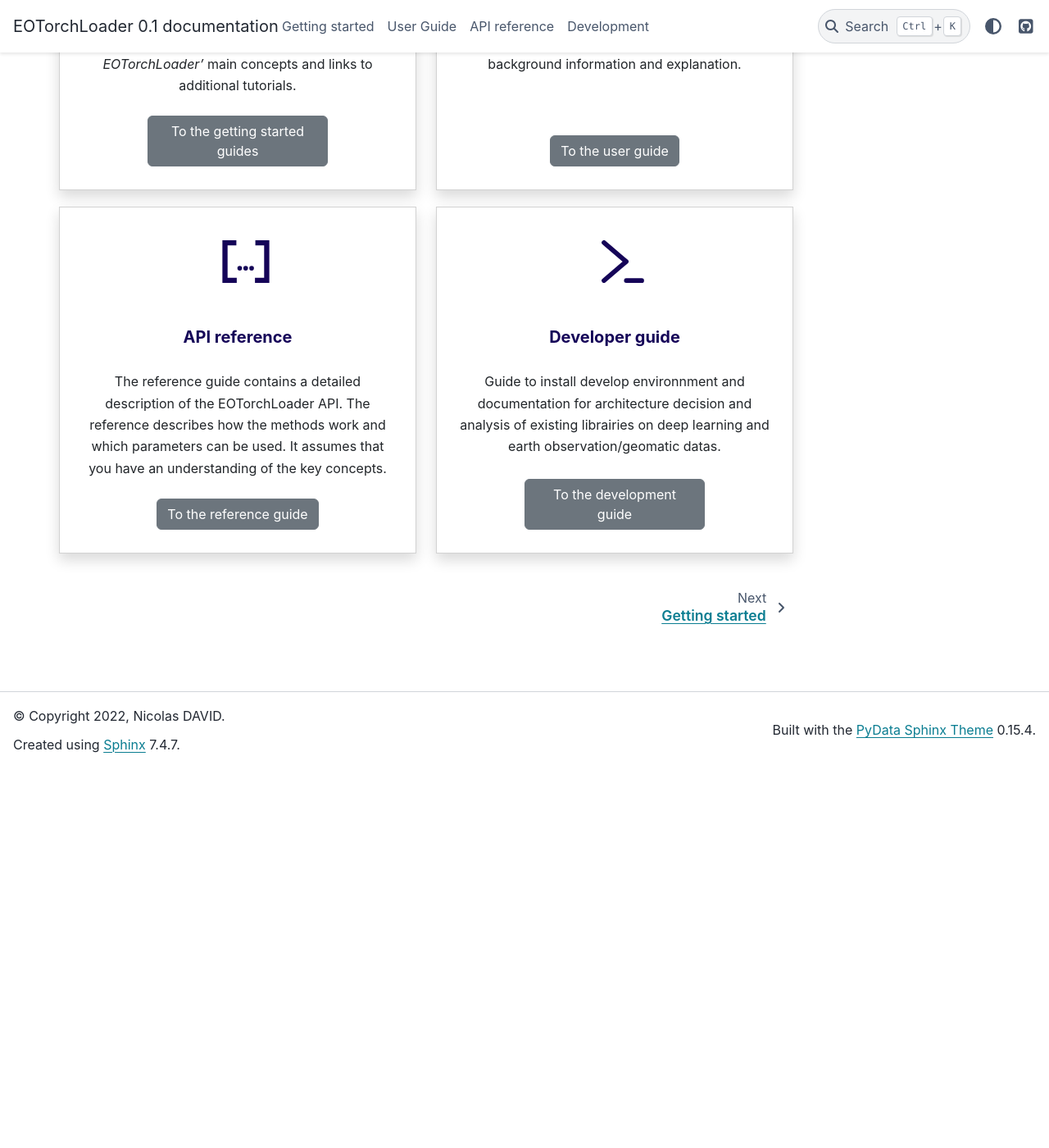
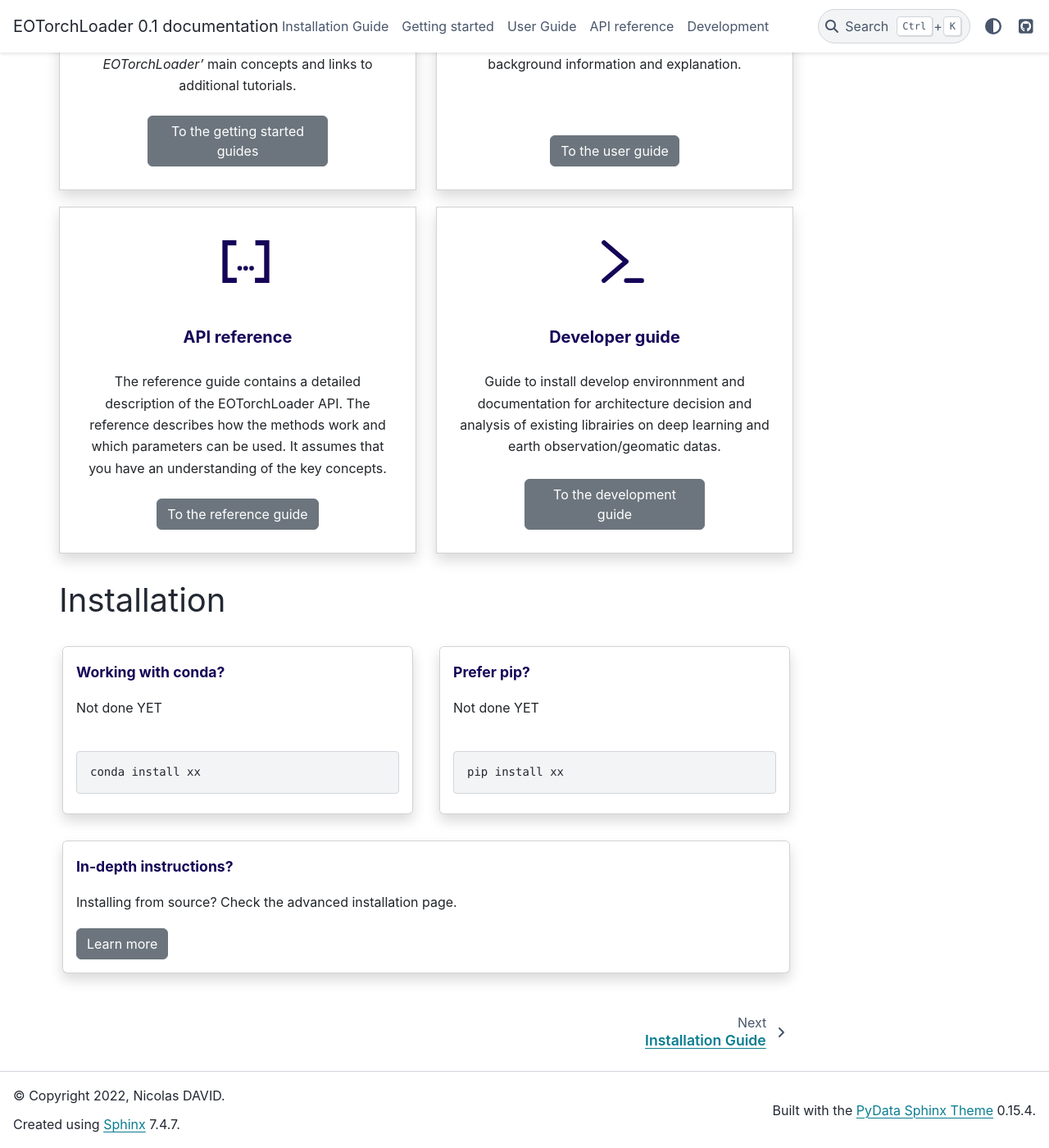
Before and after one commit to ndavid/EOTorchLoader, a Sphinx documentation site: the page built from docs/source/index.rst, in a window 1280 px wide and 1400 px high, scrolled down 463 px. Shown: the whole window at 82% size. Built offline with Sphinx 7.4.7 and the PyData theme 0.15.4, drawn with Linux system fonts in a browser that asks for light colours.

Commit message:
[DOC] begin install doc

```diff
--- a/docs/source/index.rst
+++ b/docs/source/index.rst
@@ -87,11 +87,58 @@ with pytorch and pytorch-lightning deep learning framework.
             :classes: btn-block btn-secondary stretched-link
 
 
+Installation
+------------
+
+.. panels::
+    :card: + install-card
+    :column: col-lg-6 col-md-6 col-sm-12 col-xs-12 p-3
+
+    Working with conda?
+    ^^^^^^^^^^^^^^^^^^^
+
+    Not done YET
+
+    ++++++++++++++++++++++
+
+    .. code-block:: bash
+
+        conda install xx
+
+    ---
+
+    Prefer pip?
+    ^^^^^^^^^^^
+
+    Not done YET
+
+
+    ++++
+
+    .. code-block:: bash
+
+        pip install xx
+
+    ---
+    :column: col-12 p-3
+
+    In-depth instructions?
+    ^^^^^^^^^^^^^^^^^^^^^^
+
+    Installing from source? Check the advanced installation page.
+
+    .. link-button:: ./installation.html
+        :type: url
+        :text: Learn more
+        :classes: btn-secondary stretched-link
+
+
 .. toctree::
    :maxdepth: 3
    :hidden:
    :titlesonly:
 
+   installation
    getting_started/index
    user_guide/index
    reference/index
```
Also changed, not shown: other parts of docs/source/index.rst (+1 -1 lines), docs/source/installation.rst (added, +74 -0 lines).
